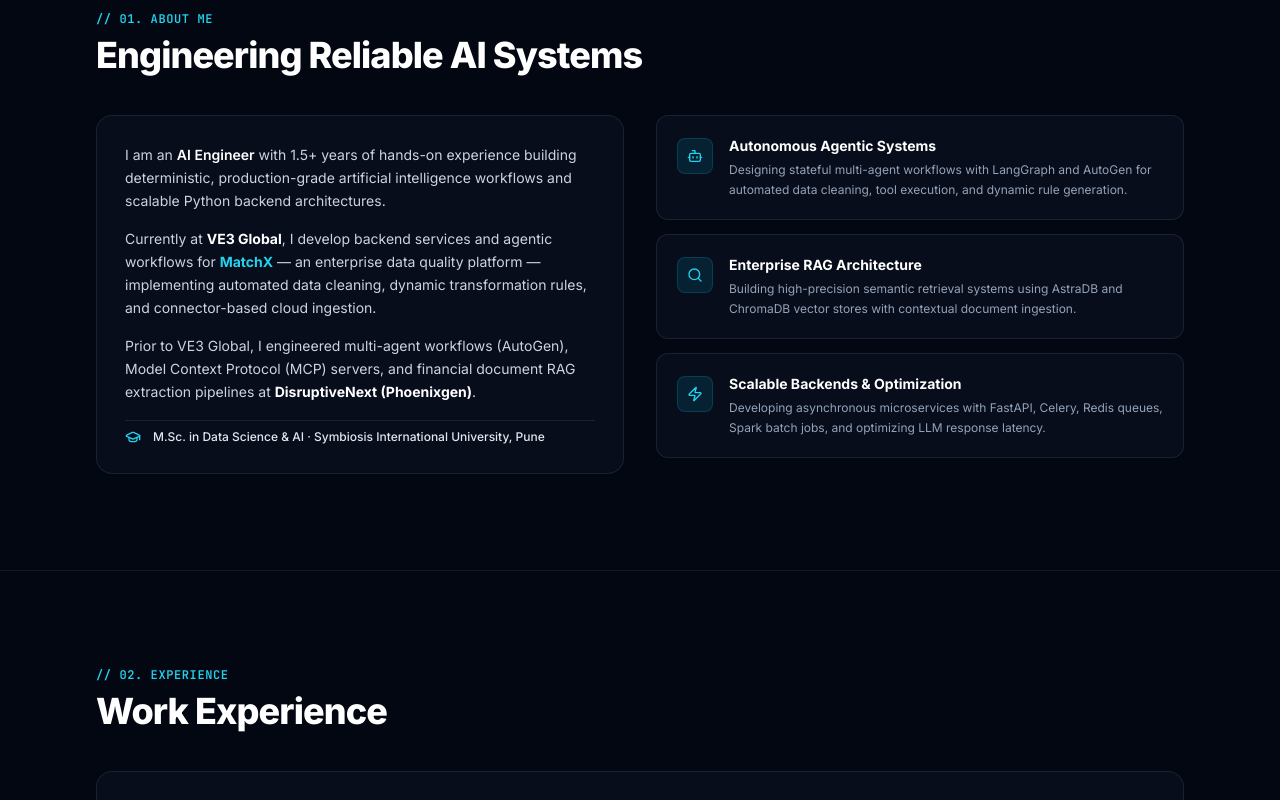
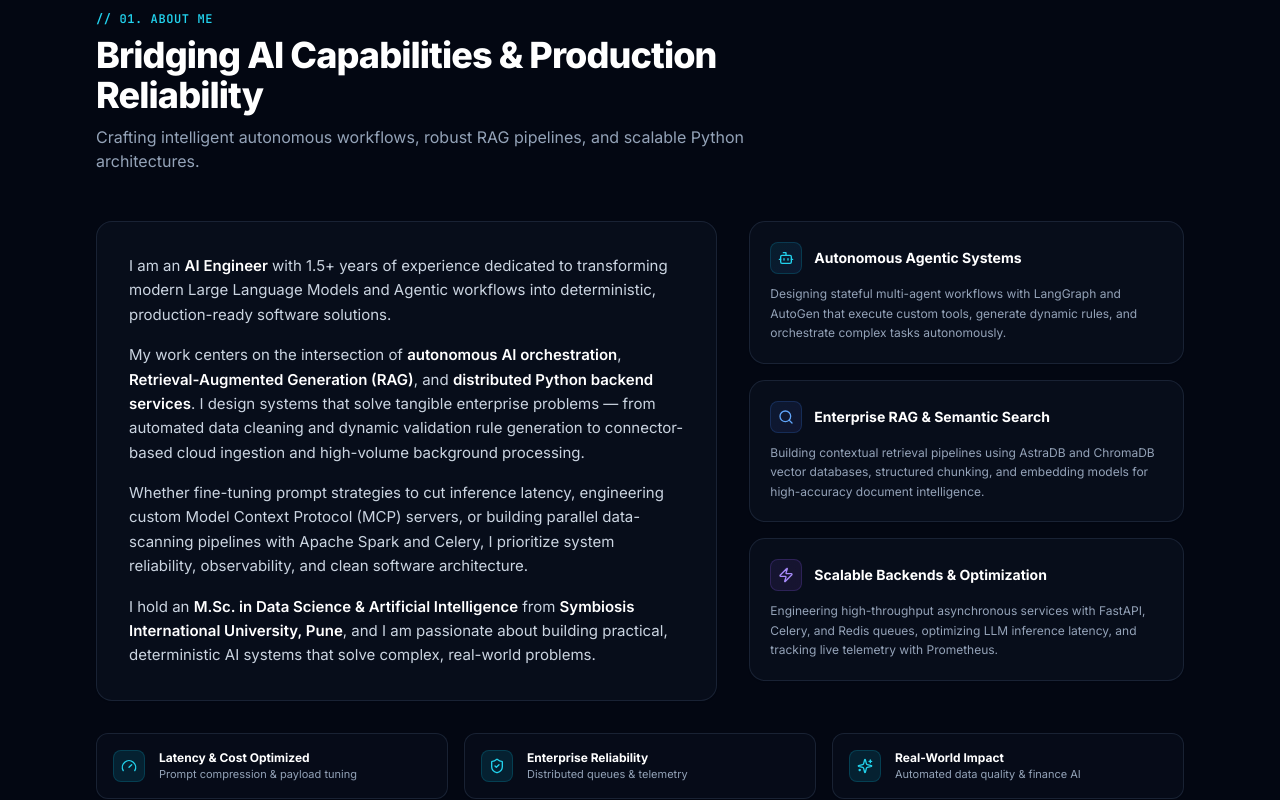
Before and after one commit to shubhamdurgude/portfolio, a React (Vite) app: page / in a window 1280 px wide. Shown: the part 940-1740 px from the top of the page. Built offline with nearby package versions, Linux system fonts and the light colour scheme.

Commit message:
Update About Me narrative and add anti-spam phone protection

```diff
--- a/src/components/About.tsx
+++ b/src/components/About.tsx
@@ -1,21 +1,45 @@
 import React from 'react';
-import { Bot, Search, Zap, GraduationCap } from 'lucide-react';
+import { Bot, Search, Zap, Sparkles, ShieldCheck, Gauge } from 'lucide-react';
 
-const coreStrengths = [
+const capabilityPillars = [
   {
     icon: Bot,
     title: 'Autonomous Agentic Systems',
-    desc: 'Designing stateful multi-agent workflows with LangGraph and AutoGen for automated data cleaning, tool execution, and dynamic rule generation.',
+    description:
+      'Designing stateful multi-agent workflows with LangGraph and AutoGen that execute custom tools, generate dynamic rules, and orchestrate complex tasks autonomously.',
+    color: 'from-cyan-500/10 to-blue-500/10 text-cyan-600 dark:text-cyan-400 border-cyan-500/20',
   },
   {
     icon: Search,
-    title: 'Enterprise RAG Architecture',
-    desc: 'Building high-precision semantic retrieval systems using AstraDB and ChromaDB vector stores with contextual document ingestion.',
+    title: 'Enterprise RAG & Semantic Search',
+    description:
+      'Building contextual retrieval pipelines using AstraDB and ChromaDB vector databases, structured chunking, and embedding models for high-accuracy document intelligence.',
+    color: 'from-blue-500/10 to-indigo-500/10 text-blue-600 dark:text-blue-400 border-blue-500/20',
   },
   {
     icon: Zap,
     title: 'Scalable Backends & Optimization',
-    desc: 'Developing asynchronous microservices with FastAPI, Celery, Redis queues, Spark batch jobs, and optimizing LLM response latency.',
+    description:
+      'Engineering high-throughput asynchronous services with FastAPI, Celery, and Redis queues, optimizing LLM inference latency, and tracking live telemetry with Prometheus.',
+    color: 'from-violet-500/10 to-purple-500/10 text-violet-600 dark:text-violet-400 border-violet-500/20',
+  },
+];
+
+const impactHighlights = [
+  {
+    icon: Gauge,
+    title: 'Latency & Cost Optimized',
+    subtitle: 'Prompt compression & payload tuning',
+  },
+  {
+    icon: ShieldCheck,
+    title: 'Enterprise Reliability',
+    subtitle: 'Distributed queues & telemetry',
+  },
+  {
+    icon: Sparkles,
+    title: 'Real-World Impact',
+    subtitle: 'Automated data quality & finance AI',
   },
 ];
 
@@ -25,56 +49,62 @@ export const About: React.FC = () => {
       <div className="max-w-6xl mx-auto px-4 sm:px-6 lg:px-8">
 
         {/* Section Header */}
-        <div className="mb-10 max-w-2xl">
+        <div className="mb-12 max-w-2xl">
           <div className="text-xs font-mono uppercase tracking-wider text-cyan-600 dark:text-cyan-400 mb-2 font-semibold">
             // 01. ABOUT ME
           </div>
           <h2 className="text-3xl sm:text-4xl font-extrabold text-slate-900 dark:text-white tracking-tight">
-            Engineering Reliable AI Systems
+            Bridging AI Capabilities & Production Reliability
           </h2>
+          <p className="mt-2.5 text-sm sm:text-base text-slate-600 dark:text-slate-400 leading-relaxed">
+            Crafting intelligent autonomous workflows, robust RAG pipelines, and scalable Python architectures.
+          </p>
         </div>
 
-        {/* Cohesive 2-Column Grid */}
-        <div className="grid grid-cols-1 lg:grid-cols-12 gap-8 items-start">
+        {/* 2-Column Editorial Grid */}
+        <div className="grid grid-cols-1 lg:grid-cols-12 gap-8 items-start mb-8">
 
-          {/* Narrative (6 cols) */}
-          <div className="lg:col-span-6 p-6 sm:p-7 rounded-2xl bg-white dark:bg-slate-900/40 border border-slate-200 dark:border-slate-800/80 shadow-sm space-y-4 text-sm text-slate-600 dark:text-slate-300 leading-relaxed">
-            <p>
-              I am an <strong className="text-slate-900 dark:text-white font-semibold">AI Engineer</strong> with 1.5+ years of hands-on experience building deterministic, production-grade artificial intelligence workflows and scalable Python backend architectures.
-            </p>
-            <p>
-              Currently at <strong className="text-slate-900 dark:text-white">VE3 Global</strong>, I develop backend services and agentic workflows for <strong className="text-cyan-600 dark:text-cyan-400">MatchX</strong> — an enterprise data quality platform — implementing automated data cleaning, dynamic transformation rules, and connector-based cloud ingestion.
-            </p>
-            <p>
-              Prior to VE3 Global, I engineered multi-agent workflows (AutoGen), Model Context Protocol (MCP) servers, and financial document RAG extraction pipelines at <strong className="text-slate-900 dark:text-white">DisruptiveNext (Phoenixgen)</strong>.
-            </p>
+          {/* Left Column: Narrative Card (7 cols) */}
+          <div className="lg:col-span-7 p-6 sm:p-8 rounded-2xl bg-white dark:bg-slate-900/40 border border-slate-200 dark:border-slate-800/80 shadow-sm flex flex-col justify-between">
+            <div className="space-y-4 text-sm sm:text-[15px] text-slate-600 dark:text-slate-300 leading-relaxed font-normal">
+              <p>
+                I am an <strong className="text-slate-900 dark:text-white font-semibold">AI Engineer</strong> with 1.5+ years of experience dedicated to transforming modern Large Language Models and Agentic workflows into deterministic, production-ready software solutions.
+              </p>
 
-            <div className="pt-2 flex items-center gap-3 text-xs font-medium text-slate-800 dark:text-slate-200 border-t border-slate-200 dark:border-slate-800/80">
-              <GraduationCap className="w-4 h-4 text-cyan-600 dark:text-cyan-400 shrink-0" />
-              <span>M.Sc. in Data Science & AI &middot; Symbiosis International University, Pune</span>
+              <p>
+                My work centers on the intersection of <strong className="text-slate-900 dark:text-white font-semibold">autonomous AI orchestration</strong>, <strong className="text-slate-900 dark:text-white font-semibold">Retrieval-Augmented Generation (RAG)</strong>, and <strong className="text-slate-900 dark:text-white font-semibold">distributed Python backend services</strong>. I design systems that solve tangible enterprise problems — from automated data cleaning and dynamic validation rule generation to connector-based cloud ingestion and high-volume background processing.
+              </p>
+
+              <p>
+                Whether fine-tuning prompt strategies to cut inference latency, engineering custom Model Context Protocol (MCP) servers, or building parallel data-scanning pipelines with Apache Spark and Celery, I prioritize system reliability, observability, and clean software architecture.
+              </p>
+
+              <p>
+                I hold an <strong className="text-slate-900 dark:text-white font-semibold">M.Sc. in Data Science & Artificial Intelligence</strong> from <strong className="text-slate-900 dark:text-white font-semibold">Symbiosis International University, Pune</strong>, and I am passionate about building practical, deterministic AI systems that solve complex, real-world problems.
+              </p>
             </div>
           </div>
 
-          {/* 3 Core Strengths (6 cols) */}
-          <div className="lg:col-span-6 space-y-3.5">
-            {coreStrengths.map((item, idx) => {
-              const Icon = item.icon;
+          {/* Right Column: 3 Core Pillars (5 cols) */}
+          <div className="lg:col-span-5 space-y-4">
+            {capabilityPillars.map((pillar, idx) => {
+              const Icon = pillar.icon;
               return (
                 <div
                   key={idx}
-                  className="p-5 rounded-xl bg-white dark:bg-slate-900/40 border border-slate-200 dark:border-slate-800/80 shadow-sm flex items-start gap-4"
+                  className="p-5 rounded-2xl bg-white dark:bg-slate-900/40 border border-slate-200 dark:border-slate-800/80 shadow-sm transition-all hover:border-slate-300 dark:hover:border-slate-700"
                 >
-                  <div className="w-9 h-9 rounded-lg bg-cyan-50 dark:bg-cyan-950/60 border border-cyan-200 dark:border-cyan-500/20 text-cyan-600 dark:text-cyan-400 flex items-center justify-center shrink-0 mt-0.5">
-                    <Icon className="w-4 h-4" />
+                  <div className="flex items-center gap-3 mb-2.5">
+                    <div className={`w-8 h-8 rounded-lg bg-gradient-to-br ${pillar.color} border flex items-center justify-center shrink-0`}>
+                      <Icon className="w-4 h-4" />
+                    </div>
+                    <h3 className="text-sm font-bold text-slate-900 dark:text-white">
+                      {pillar.title}
+                    </h3>
                   </div>
-                  <div>
-                    <h3 className="text-sm font-bold text-slate-900 dark:text-white mb-1">
-                      {item.title}
-                    </h3>
-                    <p className="text-xs text-slate-500 dark:text-slate-400 leading-relaxed">
-                      {item.desc}
-                    </p>
-                  </div>
+                  <p className="text-xs text-slate-500 dark:text-slate-400 leading-relaxed">
+                    {pillar.description}
+                  </p>
                 </div>
               );
             })}
@@ -82,6 +112,31 @@ export const About: React.FC = () => {
 
         </div>
 
+        {/* Bottom Impact Banner */}
+        <div className="grid grid-cols-1 sm:grid-cols-3 gap-4">
+          {impactHighlights.map((item, i) => {
+            const Icon = item.icon;
+            return (
+              <div
+                key={i}
+                className="p-4 rounded-xl bg-white/70 dark:bg-slate-900/30 border border-slate-200/80 dark:border-slate-800/80 shadow-sm flex items-center gap-3.5"
+              >
+                <div className="w-8 h-8 rounded-lg bg-cyan-50 dark:bg-cyan-950/60 border border-cyan-200 dark:border-cyan-500/20 text-cyan-600 dark:text-cyan-400 flex items-center justify-center shrink-0">
+                  <Icon className="w-4 h-4" />
+                </div>
+                <div>
+                  <div className="text-xs font-bold text-slate-900 dark:text-white">
+                    {item.title}
+                  </div>
+                  <div className="text-[11px] text-slate-500 dark:text-slate-400">
+                    {item.subtitle}
+                  </div>
+                </div>
+              </div>
+            );
+          })}
+        </div>
+
       </div>
     </section>
   );
--- a/src/data/portfolioData.ts
+++ b/src/data/portfolioData.ts
@@ -12,7 +12,7 @@ export const personalInfo = {
   instagram: "https://www.instagram.com/imshubhamdurgude?obrf=MzJzcDBmbXdwbXpy",
   profileImage: "/shubham.png",
   summary:
-    "AI Engineer specializing in autonomous Agentic workflows, enterprise RAG pipelines, and high-performance Python backends. Experienced with LangChain, LangGraph, AutoGen, Celery, and AWS Bedrock.",
+    "AI Engineer with 1.5+ years of experience (including internships) building agentic AI workflows, RAG pipelines, and scalable Python backend services. M.Sc. in Data Science & AI from Symbiosis International University, Pune.",
   highlights: [
     { label: "Experience", value: "1.5+ Years" },
     { label: "AI Systems", value: "5+ Built" },
```
Also changed, not shown: src/components/Contact.tsx (+42 -3 lines).
